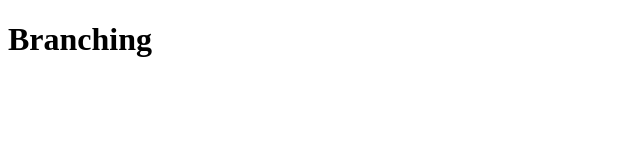
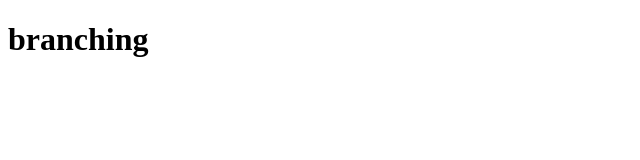
Before and after one commit to arzoomajeed0/arzoo123, a plain HTML site: page index.html in a window 1280 px wide. Shown: the full height of the page, 0-640 px from the left. Drawn offline with Linux system fonts and the light colour scheme.

Commit message:
h1 added

```diff
--- a/index.html
+++ b/index.html
@@ -6,6 +6,7 @@
     <title>Document</title>
 </head>
 <body>
-    <h1> Branching</h1>
+    <h1>branching</h1>
+
 </body>
 </html>
```
